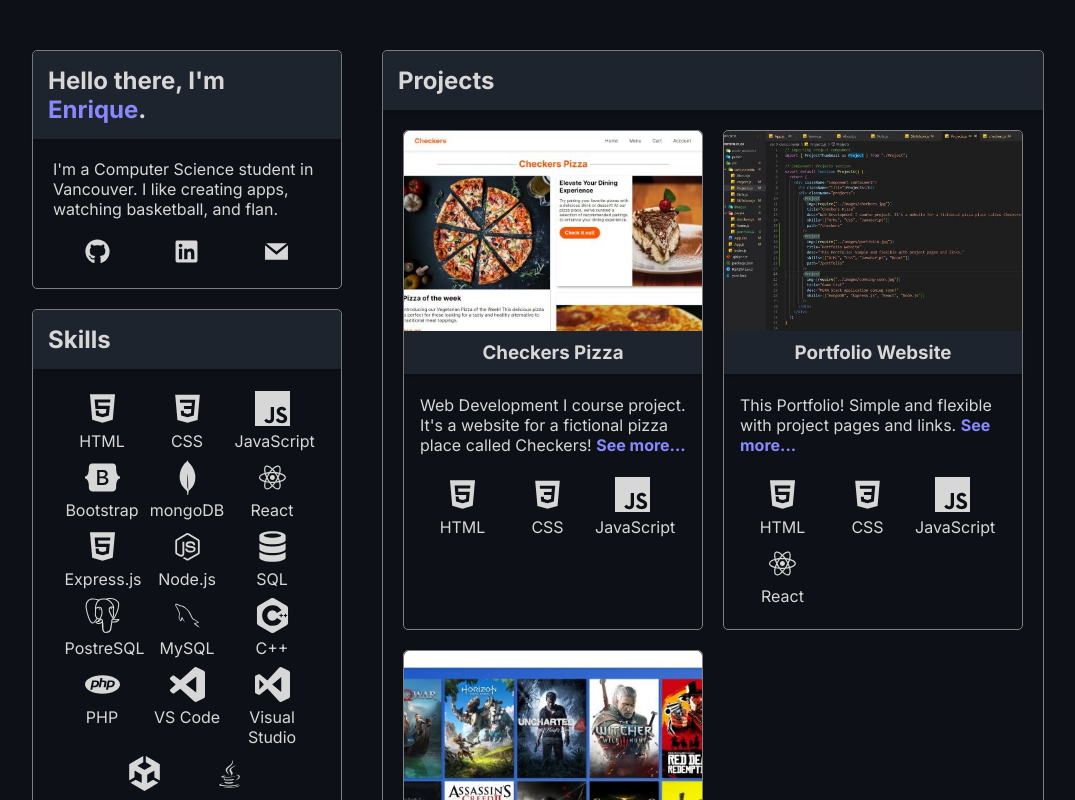
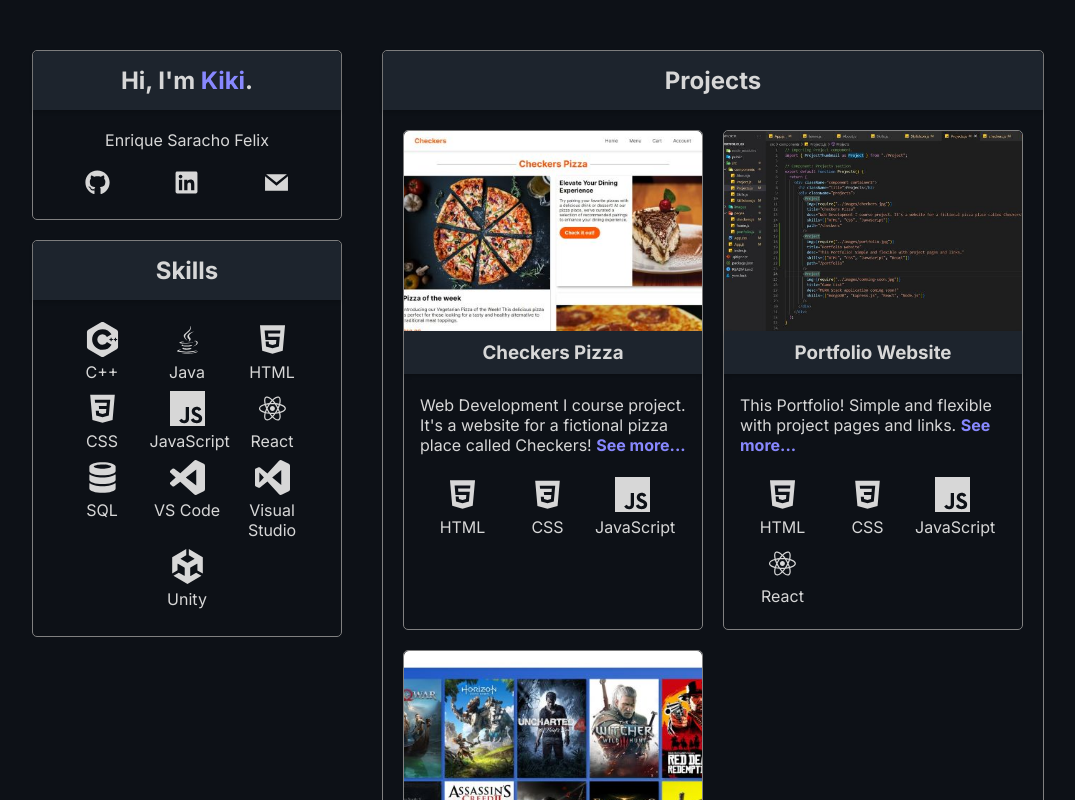
Before and after one commit to EnriqueSaracho/portfolio_03, a React (Create React App) app: page / in a window 1280 px wide. Shown: the top 800 px of the page, without its empty margins (102-1177 px from the left). Built offline with nearby package versions, Linux system fonts and the light colour scheme.

Commit message:
About.js updated

```diff
--- a/src/App.css
+++ b/src/App.css
@@ -71,6 +71,7 @@ body {
   background-color: var(--background2);
   padding: 15px;
   box-shadow: 0px 2px 4px rgba(0, 0, 0, 0.2);
+  text-align: center;
 }
 
 .name {
@@ -87,11 +88,12 @@ body {
 .about-text {
   padding: 20px;
   line-height: 1.25;
+  padding-bottom: 0;
+  text-align: center;
 }
 
 .socials {
   padding: 20px;
-  padding-top: 0;
   display: flex;
   justify-content: space-around;
 }
--- a/src/components/About.js
+++ b/src/components/About.js
@@ -8,12 +8,9 @@ export default function About() {
   return (
     <div className="component">
       <h2 className="title">
-        Hello there, I'm <span className="name">Enrique</span>.
+        Hi, I'm <span className="name">Kiki</span>.
       </h2>
-      <p className="about-text">
-        I'm a Computer Science student in Vancouver. I like creating apps,
-        watching basketball, and flan.
-      </p>
+      <p className="about-text">Enrique Saracho Felix</p>
       <div className="socials">
         <a
           href="https://github.com/EnriqueSaracho"
--- a/src/components/Skills.js
+++ b/src/components/Skills.js
@@ -7,23 +7,23 @@ export default function Skills() {
     <div className="component">
       <h2 className="title">Skills</h2>
       <div className="skills">
+        <SkillsIcon name="C++" />
+        <SkillsIcon name="Java" />
         <SkillsIcon name="HTML" />
         <SkillsIcon name="CSS" />
         <SkillsIcon name="JavaScript" />
-        <SkillsIcon name="Bootstrap" />
-        <SkillsIcon name="mongoDB" />
+        {/* <SkillsIcon name="Bootstrap" /> */}
+        {/* <SkillsIcon name="mongoDB" /> */}
         <SkillsIcon name="React" />
-        <SkillsIcon name="Express.js" />
-        <SkillsIcon name="Node.js" />
+        {/* <SkillsIcon name="Express.js" /> */}
+        {/* <SkillsIcon name="Node.js" /> */}
         <SkillsIcon name="SQL" />
-        <SkillsIcon name="PostreSQL" />
-        <SkillsIcon name="MySQL" />
-        <SkillsIcon name="C++" />
-        <SkillsIcon name="PHP" />
+        {/* <SkillsIcon name="PostreSQL" /> */}
+        {/* <SkillsIcon name="MySQL" /> */}
+        {/* <SkillsIcon name="PHP" /> */}
         <SkillsIcon name="VS Code" />
         <SkillsIcon name="Visual Studio" />
         <SkillsIcon name="Unity" />
-        <SkillsIcon name="Java" />
       </div>
     </div>
   );
```
